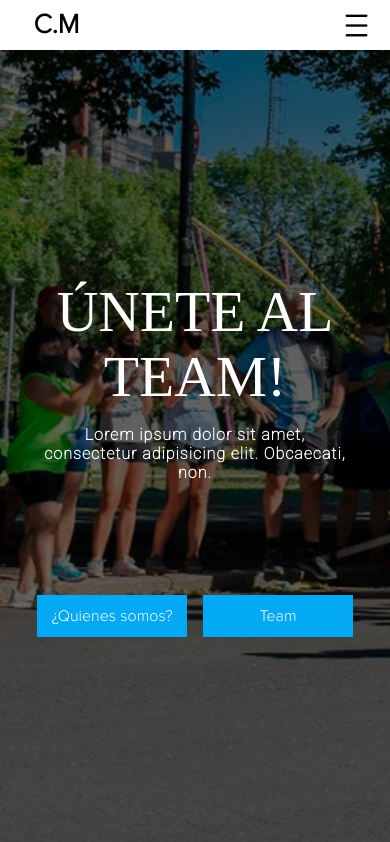
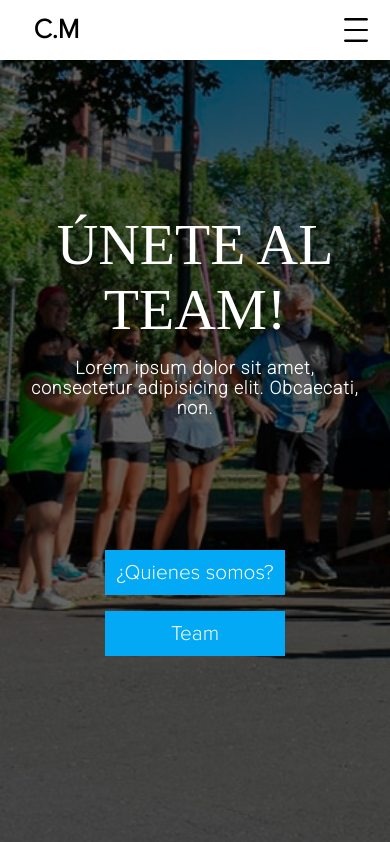
Before and after one commit to Masenco/gasify, a plain HTML site: page index.html in a window 390 px wide. Shown: the top 842 px of the page. Drawn offline with Linux system fonts and the light colour scheme.

Commit message:
Actualización del responsive

```diff
--- a/styles.css
+++ b/styles.css
@@ -225,7 +225,9 @@ p {
     left: 0;
 }
 
-/*-------- Menu Toggle --------*/
+/*---------------------------
+-------- Menu Toggle --------
+-----------------------------*/
 .menu_toggle {
     position: relative;
     display: none;
@@ -236,8 +238,8 @@ p {
     position: relative;
     justify-content: center;
     align-items: center;
-    height: 35px;
-    width: 35px;
+    height: 38px;
+    width: 38px;
     background-image: url(images/menuToggle.png);
     background-size: cover;
     filter: invert(1);
@@ -670,12 +672,16 @@ p {
 
 
 @media screen and (max-width: 600px) {
+    .navegation {
+        height: 60px;
+    }
+
     .content_banner {
-        margin-top: 5em;
+        margin-top: 2em;
     }
 
     .info_banner {
-        width: 90%;
+        width: 96%;
         flex-wrap: wrap;
     }
 
@@ -684,7 +690,7 @@ p {
     }
 
     .info_banner p {
-        font-size: 1em;
+        font-size: 1.1em;
         left: 0;
         right: 0;
         margin-left: auto;
@@ -694,11 +700,16 @@ p {
     }
 
     .links_info {
-        margin-top: 5em;
+        margin-top: 6em;
+        flex-direction: column;
+        justify-content: center;
+        align-items: center;
     }
 
     .links_info a {
-        height: 42px;
+        width: 180px;
+        height: 45px;
+        font-size: 1.3em;
     }
 
     .team {
@@ -721,16 +732,16 @@ p {
         height: auto;
         padding-left: 0;
         align-items: center;
-        background-color: magenta;
+        margin-top: 1em;
     }
 
     .titulo_team h2 span:nth-child(1) {
-        font-size: 1.6em;
+        font-size: 1.7em;
         letter-spacing: 4px;
     }
 
     .titulo_team h2 span:nth-child(3) {
-        font-size: 1.9em;
+        font-size: 2em;
         line-height: 25px;
     }
 
@@ -747,7 +758,7 @@ p {
 
     .info_team p {
         align-items: center;
-        font-size: 1em;
+        font-size: 1.1em;
     }
 
     .image_entrenamiento {
```
